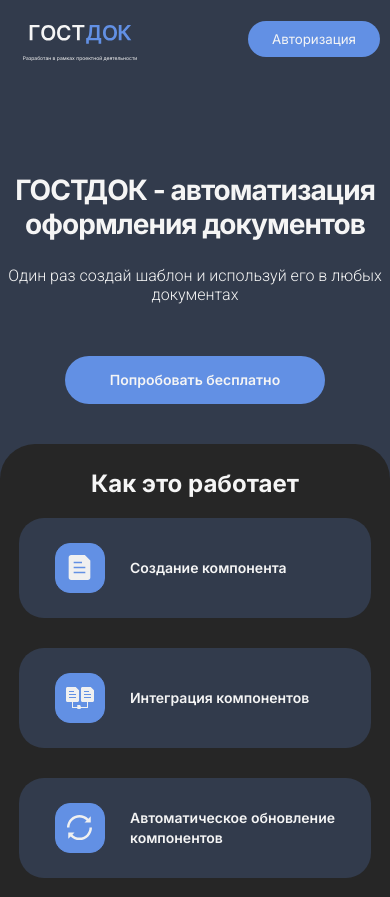
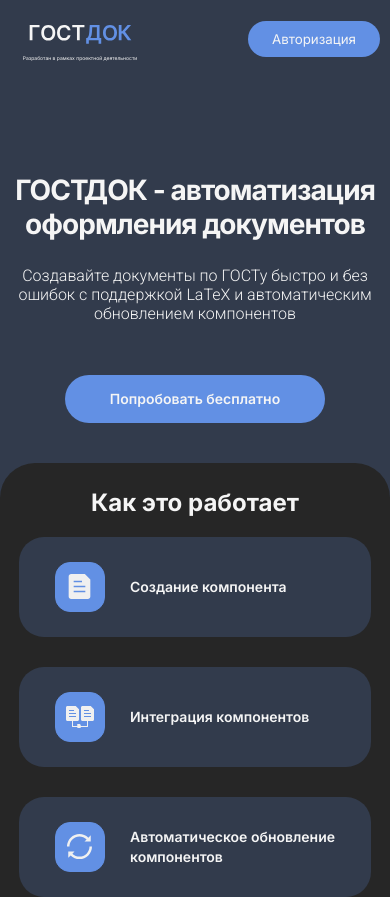
Before and after one commit to nikitakuvsh/gostdock_landing, a React (Create React App) app: page / in a window 390 px wide. Shown: the top 897 px of the page. Built offline with nearby package versions, Linux system fonts and the light colour scheme.

Commit message:
update content

```diff
--- a/src/components/MainPage/MainPage.css
+++ b/src/components/MainPage/MainPage.css
@@ -110,6 +110,9 @@
 
     .main-page__subtitle {
         font-size: 16px;
+        margin-left: 1rem;
+        margin-right: 1rem;
+        text-wrap: wrap;
     }
 
     .main-page__content {
--- a/src/components/MainPage/MainPage.jsx
+++ b/src/components/MainPage/MainPage.jsx
@@ -7,7 +7,7 @@ export default function MainPage(){
     return (
         <div className='main-page__container'>
             <h2 className='main-page__title'>ГОСТДОК - автоматизация оформления документов</h2>
-            <span className='main-page__subtitle'>Один раз создай шаблон и используй его в любых <br /> документах</span>
+            <span className='main-page__subtitle'>Создавайте документы по ГОСТу быстро и без ошибок с поддержкой LaTeX {window.innerWidth < 900 ? '' : <br />} и автоматическим обновлением компонентов</span>
             <div className='main-page__content'>
                 <button className='main-page__button' onClick={() => window.open('https://gostdoc.computernetthings.ru/', '_blank')}>Попробовать бесплатно</button>
             </div>
```
